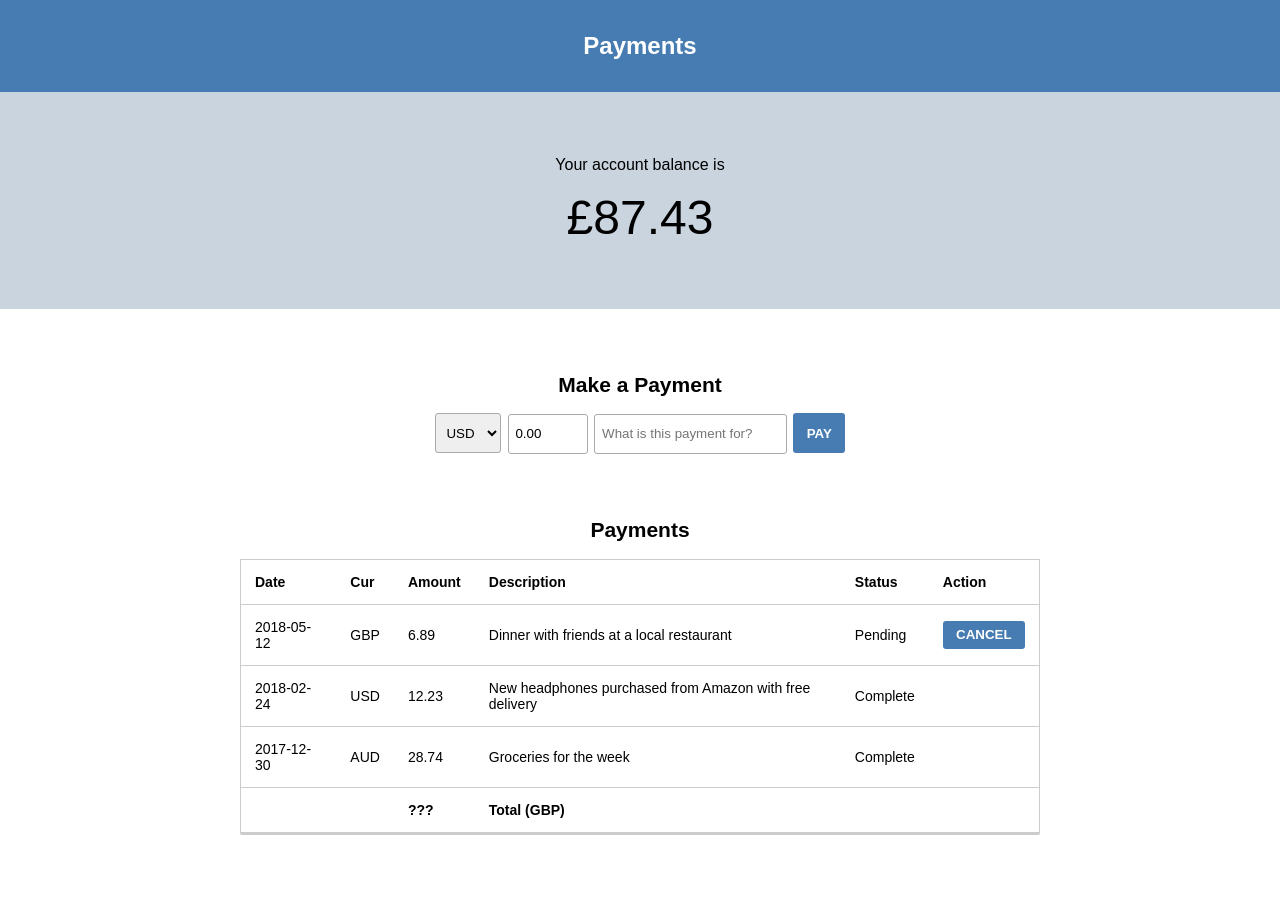
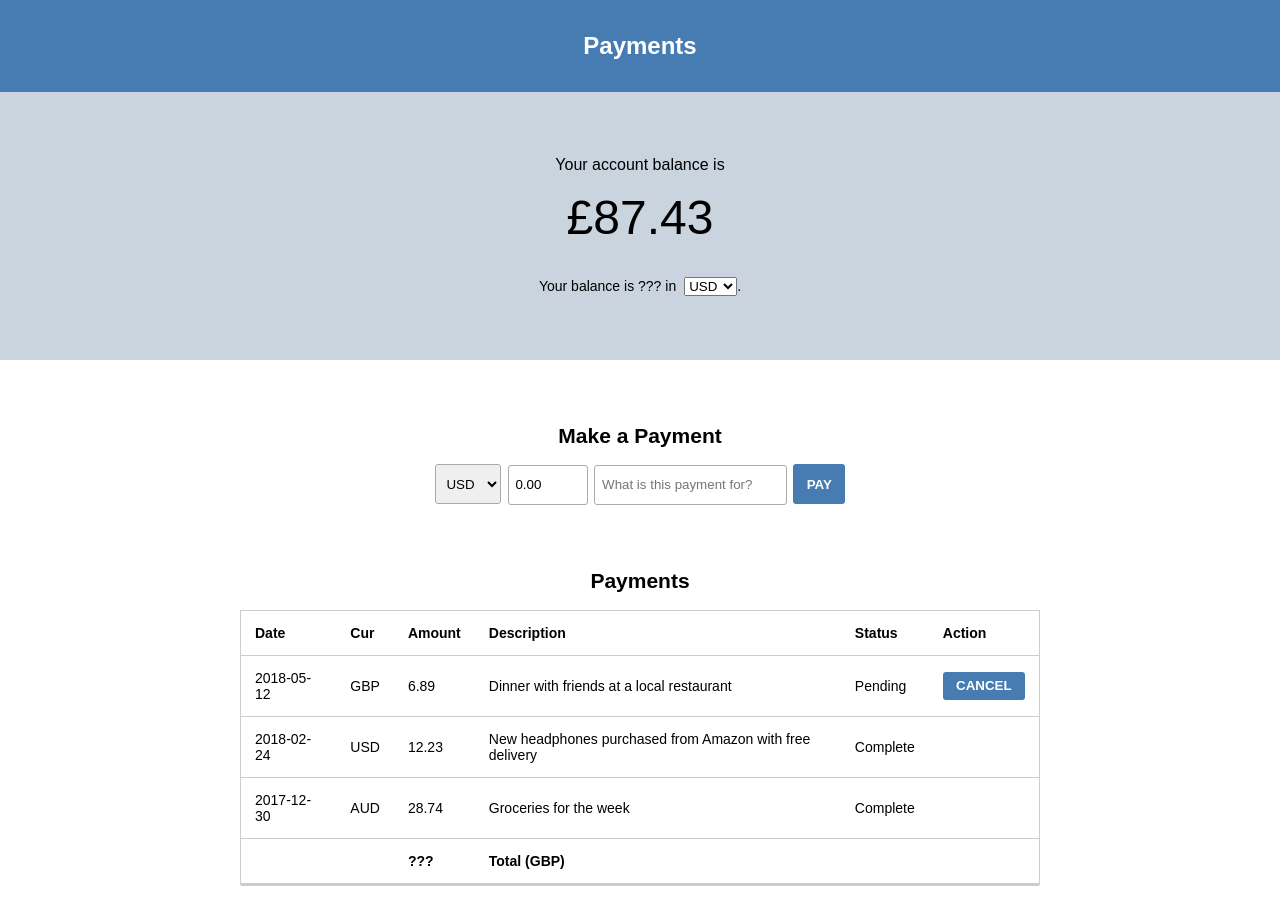
Before and after one commit to CodeYourFuture/CYF-Group-Projects, a React (Create React App) app: page / in a window 1280 px wide. Shown: the top 924 px of the page. Before the commit the page ends 897 px from the top, so only its background shows below. Built offline with nearby package versions, Linux system fonts and the light colour scheme.

Commit message:
Add alternate currency task to account balance

```diff
--- a/src/App.js
+++ b/src/App.js
@@ -20,7 +20,7 @@ class App extends Component {
         <header className="App-header">
           <h1 className="App-title">Payments</h1>
         </header>
-        <Balance total={this.state.balance} />
+        <Balance total={this.state.balance} currencies={this.state.currencies} />
         <MakePayment currencies={this.state.currencies} />
         <h2>Payments</h2>
         <Payments />
--- a/src/components/Balance.css
+++ b/src/components/Balance.css
@@ -1,9 +1,13 @@
 .Balance {
 	margin: 0 auto;
-	padding: 4rem 0 3rem;
+	padding: 4rem 0;
+	background: #c9d4de;
+}
+
+.Balance-title {
+	margin: 0 auto;
 	font-size: 1rem;
 	font-weight: normal;
-	background: #c9d4de;
 }
 
 .Balance-total {
@@ -12,3 +16,11 @@
 	font-size: 3rem;
 	font-weight: 300;
 }
+
+.Balance-alt {
+	margin-top: 2rem;
+}
+
+.Balance-alt select {
+	margin-left: 0.5rem;
+}
--- a/src/components/Balance.js
+++ b/src/components/Balance.js
@@ -1,13 +1,31 @@
-import React from 'react';
+import React, { Component } from 'react';
 import './Balance.css';
 
-function Balance(props) {
-	return (
-		<h2 className="Balance">
-			Your account balance is
-			<span className="Balance-total">£{props.total}</span>
-		</h2>
-	)
+class Balance extends Component {
+  constructor() {
+    super()
+    this.state = {
+      alternateCurrency: 'USD',
+    };
+  }
+
+	render() {
+		return (
+			<div className="Balance">
+				<h2 className="Balance-title">
+					Your account balance is
+					<span className="Balance-total">£{this.props.total}</span>
+				</h2>
+				<div className="Balance-alt">
+					Your balance is ??? in
+					<select defaultValue={this.state.alternateCurrency}>
+						{this.props.currencies.map((currency, index) => <option key={index}>{currency}</option>)}
+					</select>
+					.
+				</div>
+			</div>
+		)
+	}
 }
 
 export default Balance;
```
Also changed, not shown: 1 other file (tests, documents, lock files or other folders).
